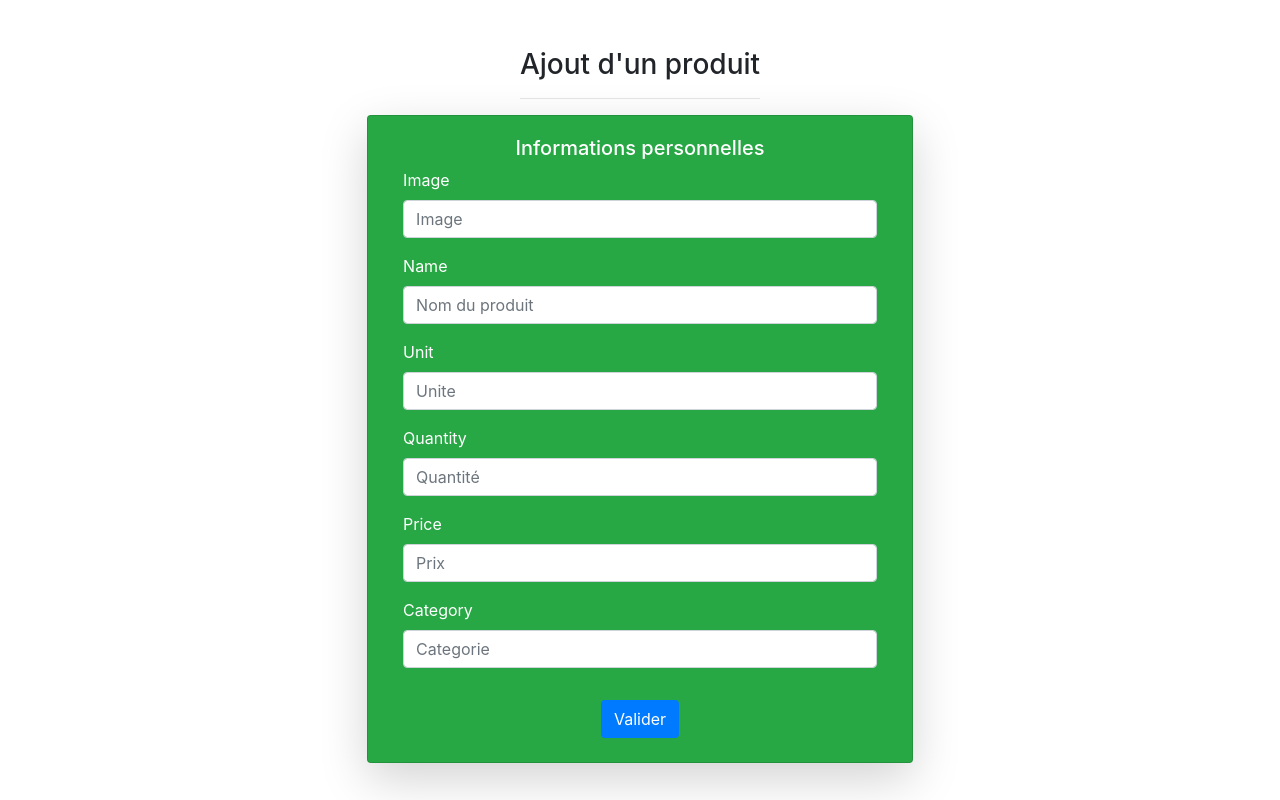
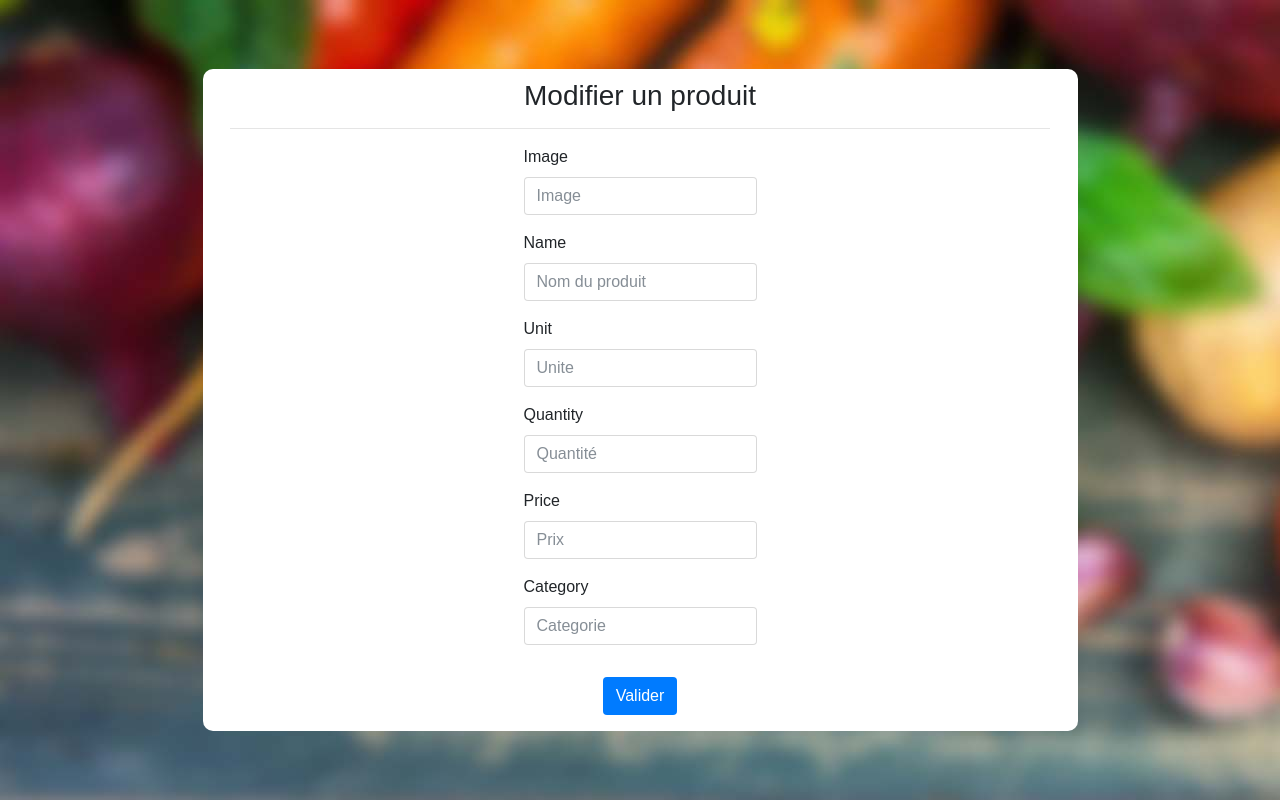
Before and after one commit to Corvus972/workshop_G12, a Symfony app: template templates/edit_product_producer/index.html.twig in a window 1280 px wide. Run offline with Twig, Linux system fonts and the light colour scheme; the template is opened without the code that fills it, so the values that code supplies are empty; form fields are guessed from the names that the template uses; some libraries are stand-ins or nearby versions; some web fonts are replaced.

Commit message:
edit product worlk

```diff
--- a/templates/edit_product_producer/index.html.twig
+++ b/templates/edit_product_producer/index.html.twig
@@ -1,18 +1,34 @@
 {% extends "base.html.twig" %} {% block body %}
 
-<div class="content ">
-  <div class="row justify-content-center mt-5">
-    <div>
-      <h3 class="text-center">Ajout d'un produit</h3>
+<!DOCTYPE html>
+<html lang="en">
+<head>
+	<title>Connexion</title>
+	<meta charset="UTF-8">
+	<meta name="viewport" content="width=device-width, initial-scale=1">
+<!--===============================================================================================-->
+	<link rel="stylesheet" type="text/css" href="/profil/vendor/bootstrap/css/bootstrap.min.css">
+<!--===============================================================================================-->
+	<link rel="stylesheet" type="text/css" href="/profil/vendor/select2/select2.min.css">
+<!--===============================================================================================-->
+	<link rel="stylesheet" type="text/css" href="/profil/css/util.css">
+<!--===============================================================================================-->
+	<link rel="stylesheet" type="text/css" href="/profil/css/main.css">
+</head>
+
+
+
+<div class="container-login100">
+    <div class="wrap-login100">
+      <div class="col-12">
+        <h3 class="text-center">Modifier un produit</h3>
         <hr />
       </div>
-  </div>
+
+      <div class="col">
       <div class="row justify-content-center">
-    <div class="card text-white shadow-lg bg-success text-white col-5">
-      <div class="card-body ">
-        <div class="card-content">
           {{ form_start(form) }}
-          <h5 class="text-center">Informations personnelles</h5>
+
                 {{ form_row(form.image,{'attr':{'placeholder':"Image"}})}}
                   {{form_row(form.name,{'attr':{'placeholder':"Nom du produit"}})}}
                   {{form_row(form.unit,{'attr':{'placeholder':"Unite"}})}}
@@ -26,7 +42,7 @@
             {{ form_end(form) }}
          </div>
       </div>
-      </div>
+
     </div>
   </div>
 </div>
```
Also changed, not shown: templates/add_produit_producer/index.html.twig (+22 -9 lines), templates/edit_profil/page_profil_producer.twig (+7 -2 lines), 1 other file. Lines whose indentation alone changed are shown as unchanged.
